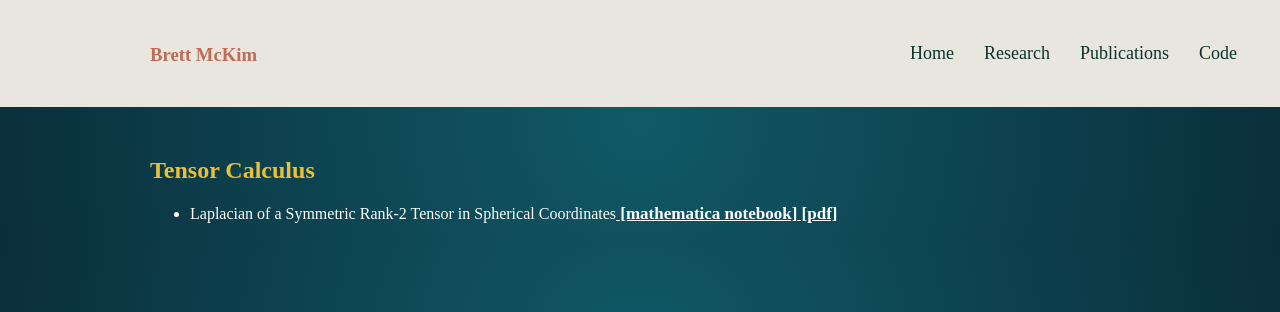
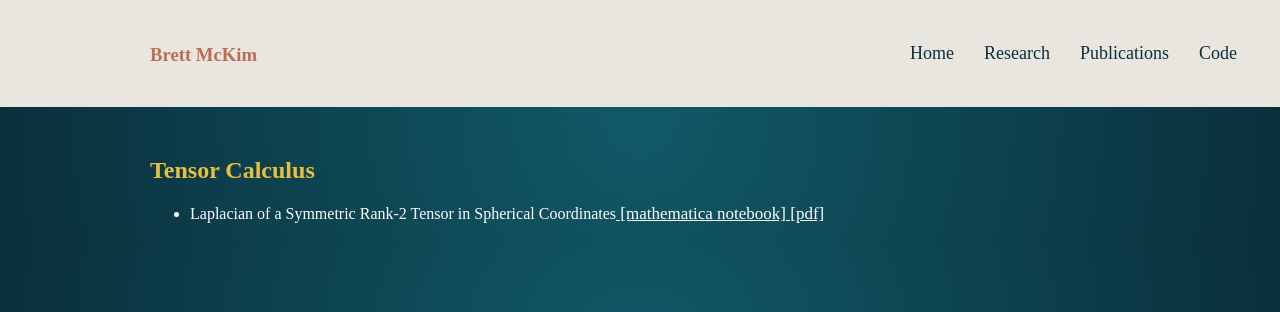
Before and after one commit to mckimb/mckimb.github.io, a Jekyll site: the page built from code/index.html, in a window 1280 px wide. Shown: the top 312 px of the page. Built offline with Jekyll 4.4.1, drawn with Linux system fonts in a browser that asks for light colours.

Commit message:
Update main.css

```diff
--- a/css/main.css
+++ b/css/main.css
@@ -59,7 +59,7 @@
     \\ color: #268BD2;
     \\ color: #416ded;
     color: white;
-    text-decoration: none;
+    text-decoration: underline;
 }
 
 body a:hover {
@@ -78,7 +78,6 @@
 
 .blurb a {
     color: white;
-    font-weight:bold;
     text-decoration: underline;
 }
 
@@ -241,14 +240,14 @@
   display:inline-block;
   padding: 13px;
   font-size: 18px;
-  color: #0b322b;
+  color: #0a2f3b;
   text-decoration: none;
 }
 
 .topnav a:hover {
   \\ background-color: #EFCA58;
   text-decoration: underline;
-  color: #197161;
+  color: #274f49;
 }
 
 .demobox {
```
